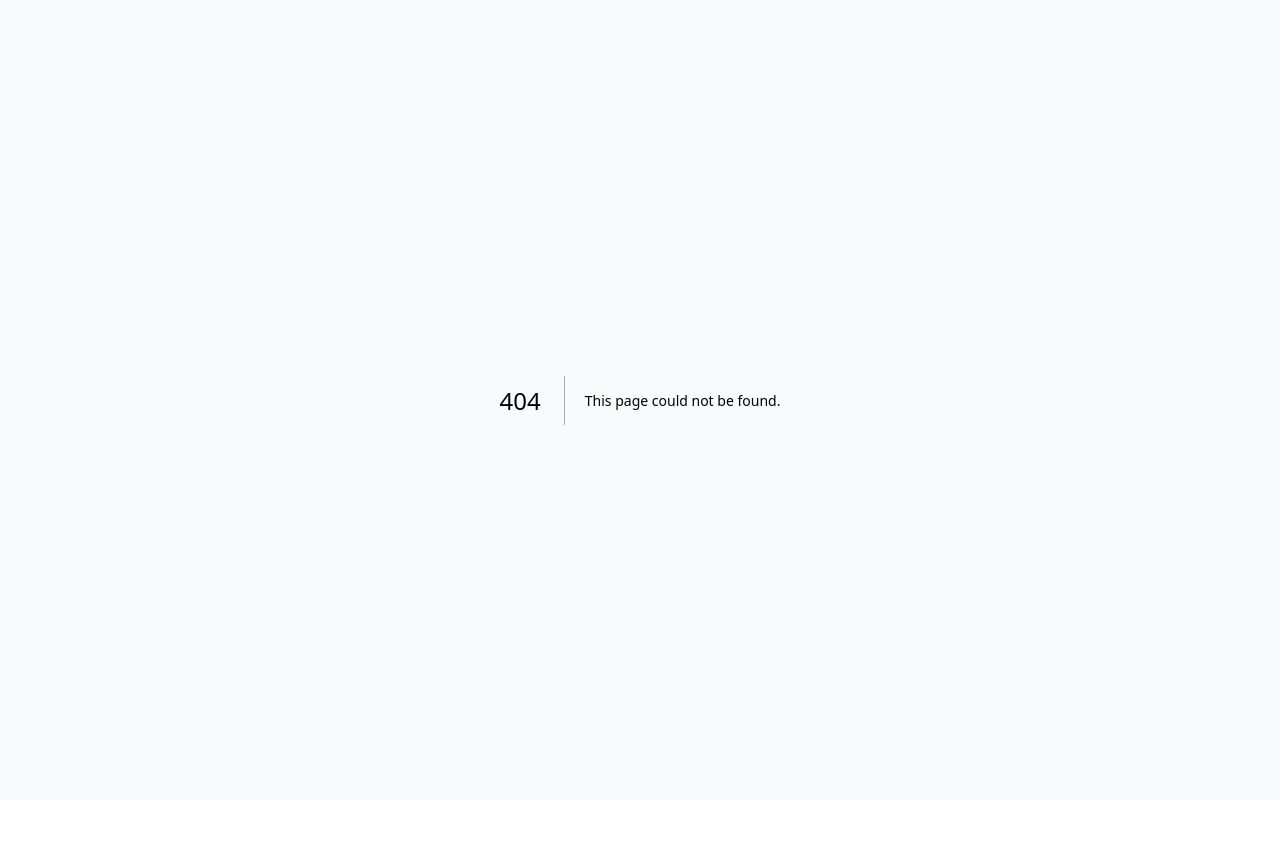
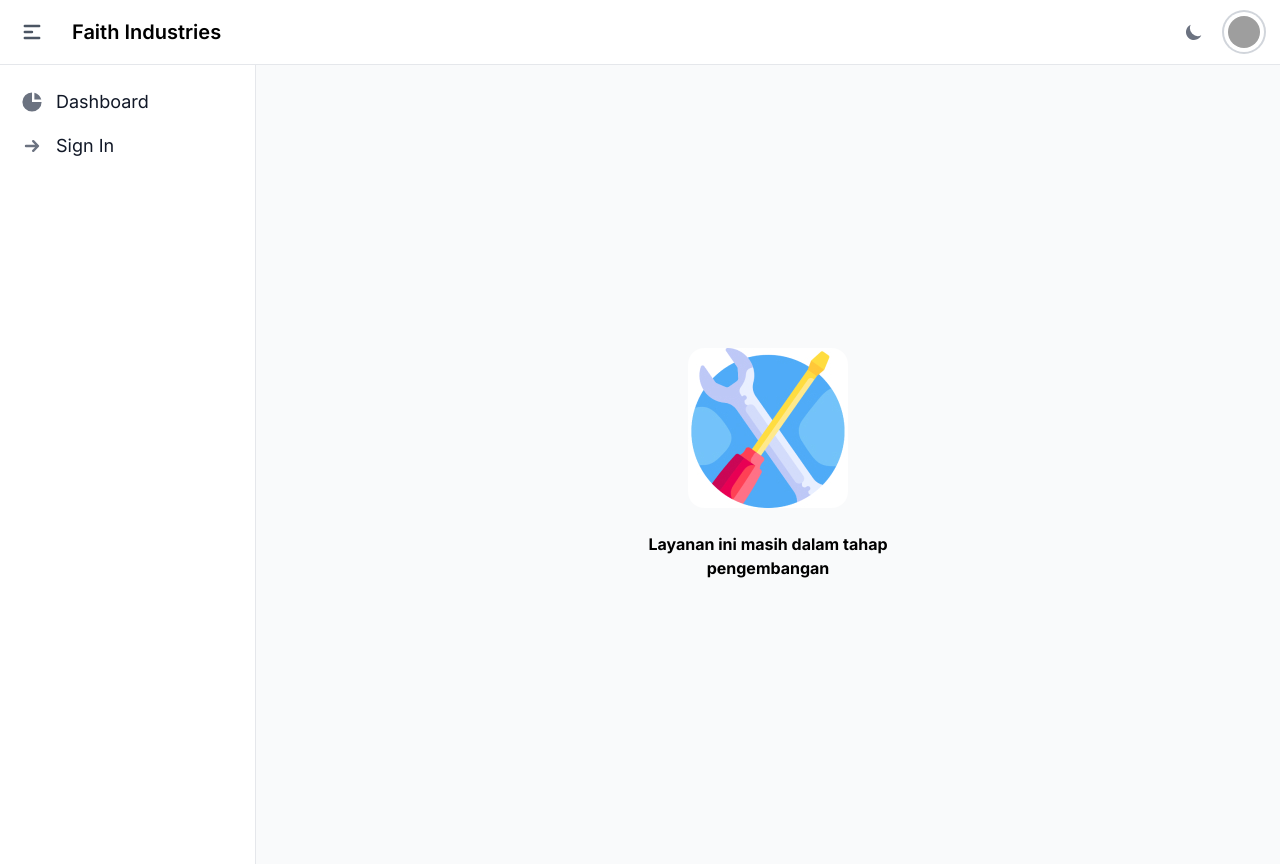
Before and after one commit to MRSA-ID/faith-industries-shop, a Next.js app: page /dashboard/invoice in a window 1280 px wide. Before the commit this address had no page. Before the commit the page ends 800 px from the top, so only its background shows below. Built offline with nearby package versions, Linux system fonts and the light colour scheme; grey boxes are pictures that could not be loaded.

Commit message:
add: page Products and page invoice

```diff
--- /dev/null
+++ b/pages/dashboard/invoice.tsx
@@ -0,0 +1,25 @@
+"use client"
+import React from 'react'
+import dynamic from 'next/dynamic'
+import type { ReactElement } from 'react'
+import { HomePageContent } from './homepage-content'
+import Head from 'next/head'
+// import DashboardLayout from '@/components/dashboard/DashboardLayout'
+const DashboardLayout = dynamic(() => import('@/components/dashboard/DashboardLayout'), { ssr: false })
+
+const Invoice = () => {
+  return (
+    <div className='w-full h-screen px-5 py-7 overflow-y-hidden'>
+      <Head>
+        <title>Invoice | FTH Product</title>
+      </Head>
+      <HomePageContent />
+    </div>
+  )
+}
+
+Invoice.getLayout = function getLayout(page: ReactElement) {
+  return <DashboardLayout>{page}</DashboardLayout>
+}
+
+export default Invoice
--- /dev/null
+++ b/pages/dashboard/products.tsx
@@ -0,0 +1,23 @@
+import dynamic from 'next/dynamic'
+import type { ReactElement } from 'react'
+import { HomePageContent } from './homepage-content'
+import Head from 'next/head'
+// import DashboardLayout from '@/components/dashboard/DashboardLayout'
+const DashboardLayout = dynamic(() => import('@/components/dashboard/DashboardLayout'), { ssr: false })
+
+const Products = () => {
+  return (
+    <div className='w-full h-screen px-5 py-7 overflow-y-hidden'>
+      <Head>
+        <title>Stock Product | FTH Product</title>
+      </Head>
+      <HomePageContent />
+    </div>
+  )
+}
+
+Products.getLayout = function getLayout(page: ReactElement) {
+  return <DashboardLayout>{page}</DashboardLayout>
+}
+
+export default Products
--- a/pages/index.tsx
+++ b/pages/index.tsx
@@ -1,6 +1,5 @@
 import { NextPage } from "next";
 import Head from "next/head";
-import LandingPageTemplate from "../templates/LandingPage/LandingPageTemplate";
 
 const Index: NextPage = () => {
   return (
```
